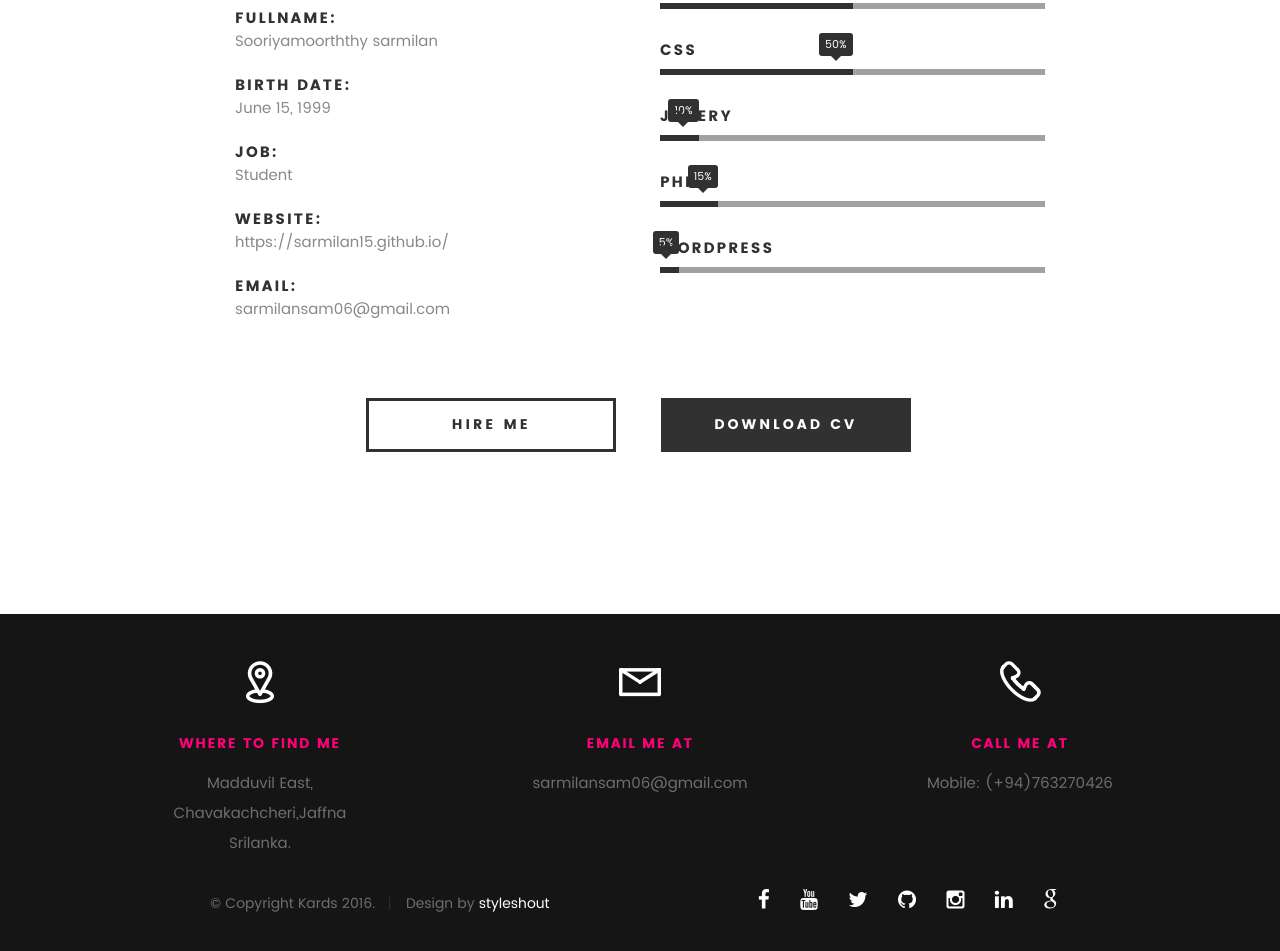
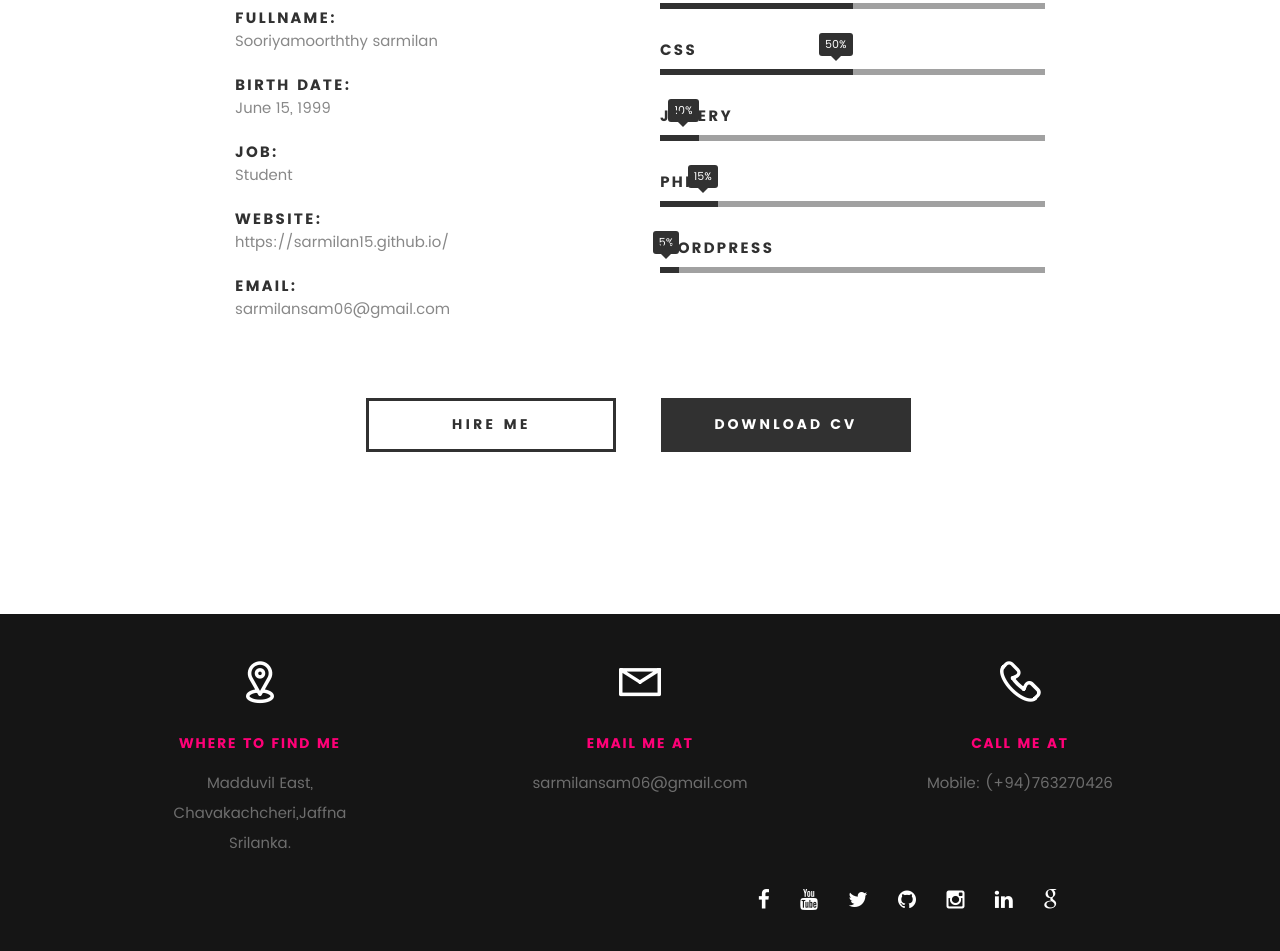
Before and after one commit to sarmilan15/sarmilan15.github.io, a plain HTML site: page index.html in a window 1280 px wide. Shown: the part 1364-2315 px from the top of the page. Drawn offline with Linux system fonts and the light colour scheme; files whose address does not match are found by name.

Commit message:
Update index.html

```diff
--- a/index.html
+++ b/index.html
@@ -239,16 +239,7 @@
 
 	      </div>
 
-      	<div class="col-six tab-full">
-	      	<div class="copyright">
-		        	<span>© Copyright Kards 2016.</span>
-		        	<span>Design by <a href="http://www.styleshout.com/">styleshout</a></span>
-		         </div>
-	      	</div>
 
-	      	<div id="go-top">
-		         <a class="smoothscroll" title="Back to Top" href="#top"><i class="fa fa-long-arrow-up"></i></a>
-		      </div>
 
       	</div> <!-- /row -->
    </footer>
```
